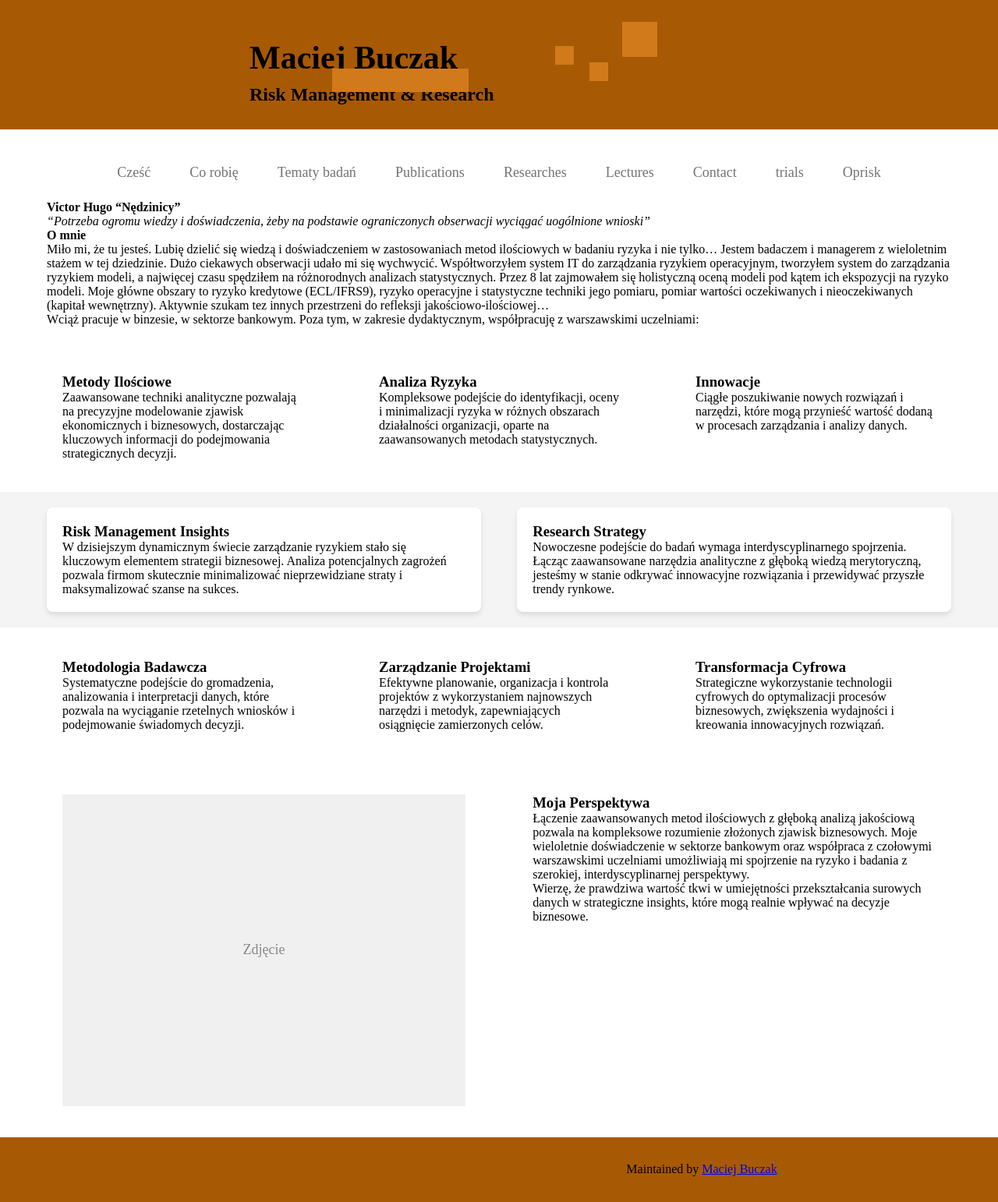
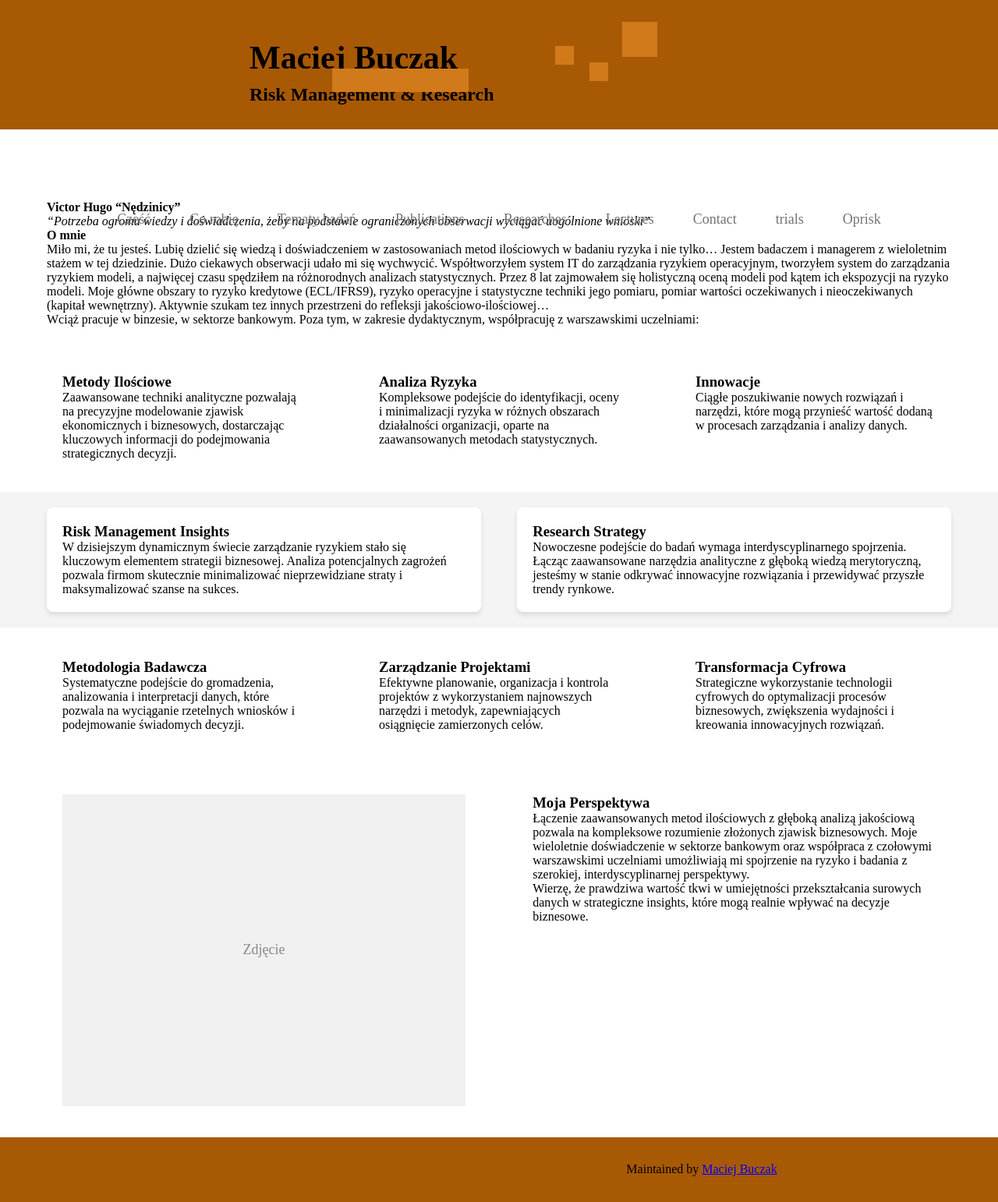
Before and after one commit to MaciejBuczak/risk-research, a Jekyll site: the page built from index.md, in a window 1280 px wide. Shown: the whole page at 78% size. Built offline with Jekyll 4.4.1, drawn with Linux system fonts in a browser that asks for light colours.

Commit message:
Update default.html

```diff
--- a/_layouts/default.html
+++ b/_layouts/default.html
@@ -98,7 +98,7 @@
       margin-top: 0 !important;
       width: 100%;
       position: relative;
-      top: 0px; /* Kontrola położenia w pionie */
+      top: 60px; /* Kontrola położenia w pionie */
       z-index: 100;
     }
 
```
